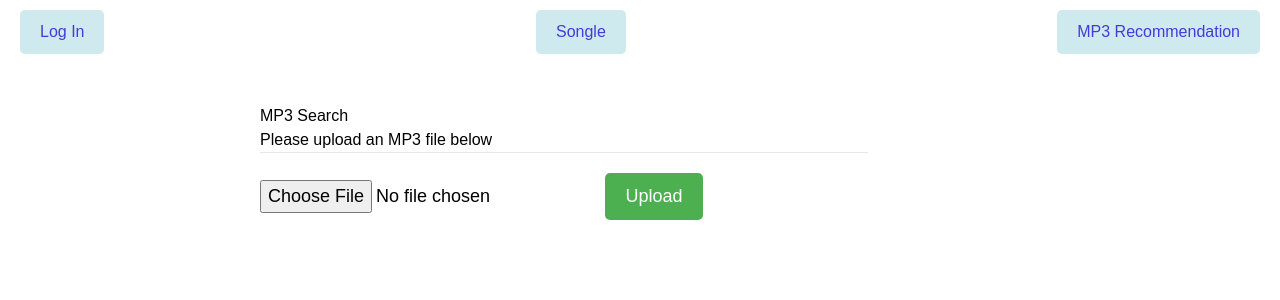
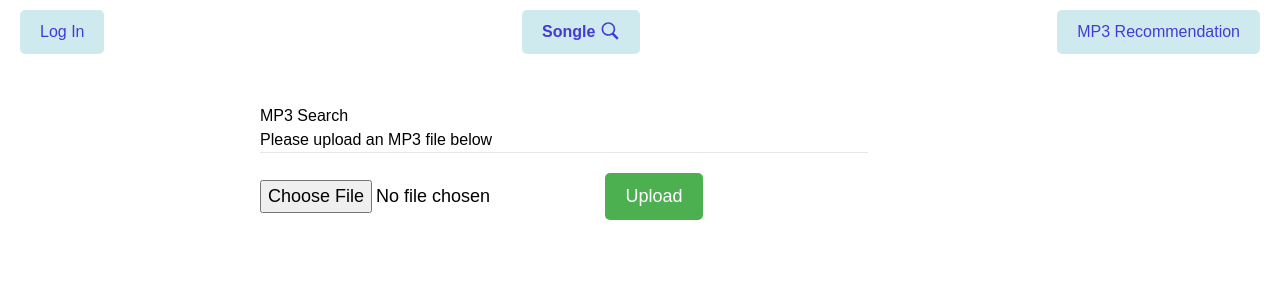
Before and after one commit to rubyimrie/songsearch, a Flask app: page /mp3recommend in a window 1280 px wide. Shown: the top 300 px of the page. Run offline with Flask 3, Linux system fonts and the light colour scheme; style sheets or scripts are compiled from the project's sources.

Commit message:
central logo

```diff
--- a/templates/layout.html
+++ b/templates/layout.html
@@ -114,6 +114,7 @@
     }
 
 
+
     .remove-button,
     .add-button {
         background-color: transparent;
@@ -157,7 +158,12 @@
                 </div>
             </div>
             <div>
-                <a href="{{ url_for('index') }}" class="button">Songle</a>
+                <a href="{{ url_for('index') }}" class="button">
+                    <strong>Songle</strong>
+                    <svg xmlns="http://www.w3.org/2000/svg" width="20" height="20" viewBox="0 0 50 50" style="display: inline-block; vertical-align: middle;  margin-bottom: 3px; fill: currentColor;">
+                        <path d="M 21 3 C 11.6 3 4 10.6 4 20 C 4 29.4 11.6 37 21 37 C 24.354553 37 27.47104 36.01984 30.103516 34.347656 L 42.378906 46.621094 L 46.621094 42.378906 L 34.523438 30.279297 C 36.695733 27.423994 38 23.870646 38 20 C 38 10.6 30.4 3 21 3 z M 21 7 C 28.2 7 34 12.8 34 20 C 34 27.2 28.2 33 21 33 C 13.8 33 8 27.2 8 20 C 8 12.8 13.8 7 21 7 z"></path>
+                    </svg>
+                </a>
             </div>
             <div>
                 <a href="{{ url_for('mp3recommend')}}" class="button">MP3 Recommendation</a>
@@ -168,7 +174,12 @@
                 <a href="{{ url_for('login') }}" class="button">Log In</a>
             </div>
             <div>
-                <a href="{{ url_for('index') }}" class="button">Songle</a>
+                <a href="{{ url_for('index') }}" class="button">
+                    <strong>Songle</strong>
+                    <svg xmlns="http://www.w3.org/2000/svg" width="20" height="20" viewBox="0 0 50 50" style="display: inline-block; vertical-align: middle;  margin-bottom: 3px;  fill: currentColor;">
+                        <path d="M 21 3 C 11.6 3 4 10.6 4 20 C 4 29.4 11.6 37 21 37 C 24.354553 37 27.47104 36.01984 30.103516 34.347656 L 42.378906 46.621094 L 46.621094 42.378906 L 34.523438 30.279297 C 36.695733 27.423994 38 23.870646 38 20 C 38 10.6 30.4 3 21 3 z M 21 7 C 28.2 7 34 12.8 34 20 C 34 27.2 28.2 33 21 33 C 13.8 33 8 27.2 8 20 C 8 12.8 13.8 7 21 7 z"></path>
+                    </svg>
+                </a>
             </div>
             <div>
                 <a href="{{ url_for('mp3recommend')}}" class="button">MP3 Recommendation</a>
```
